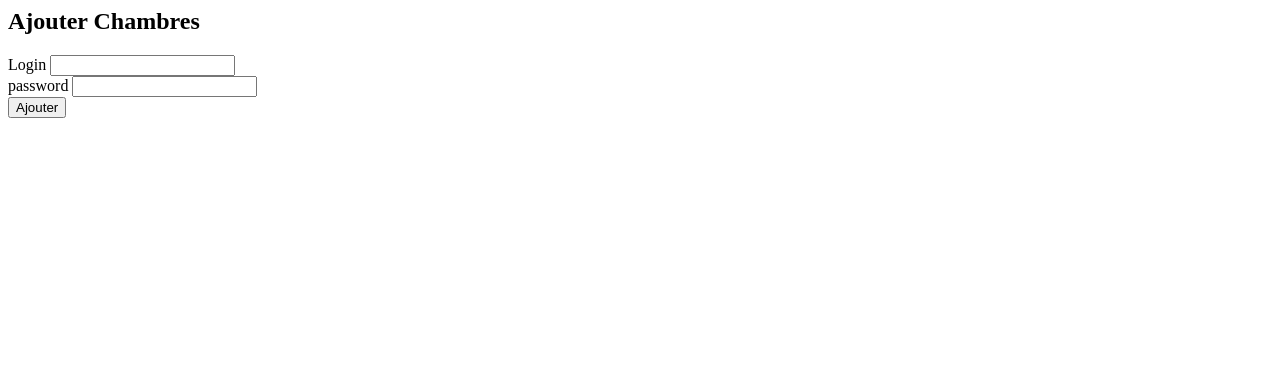
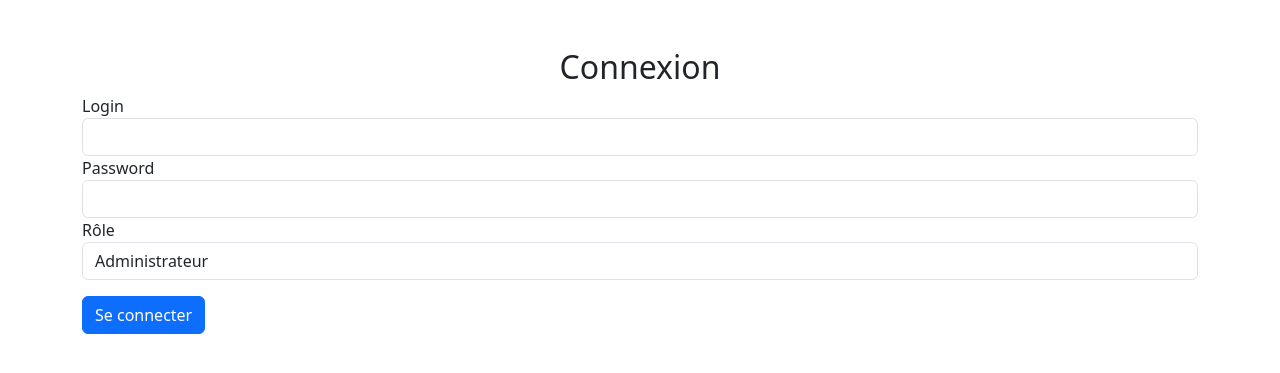
Before and after one commit to Imenosto/Hotels, a PHP site: page /vue/connexion.php in a window 1280 px wide. Shown: the top 373 px of the page. Run offline with PHP 8.4, Linux system fonts and the light colour scheme.

Commit message:
Ajout des roles lors de la connexion.

```diff
--- a/vue/connexion.php
+++ b/vue/connexion.php
@@ -1,18 +1,53 @@
+<?php
+session_start();
+?>
+<!DOCTYPE html>
+<html lang="fr">
+<head>
+    <meta charset="UTF-8">
+    <meta name="viewport" content="width=device-width, initial-scale=1.0">
+    <link rel="stylesheet" href="https://cdn.jsdelivr.net/npm/bootstrap@5.3.3/dist/css/bootstrap.min.css" integrity="sha384-QWTKZyjpPEjISv5WaRU9OFeRpok6YctnYmDr5pNlyT2bRjXh0JMhjY6hW+ALEwIH" crossorigin="anonymous">
+    <title>Connexion</title>
+</head>
+<body>
+    <div class="container mt-5">
+        <h2 class="text-center">Connexion</h2>
 
-    <h2 class="text-center">Ajouter Chambres</h2>
+        <span id="error-message" class="alert alert-danger" style="display: none;"></span>
 
-    <form method="post" action="../fonction.php">
+        <form method="post" action="../fonction.php">
+            <div class="form-group">
+                <label for="login">Login</label>
+                <input type="text" class="form-control" name="login" required>
+            </div>
 
-        <div class="form-group">
-            <label for="">Login</label>
-            <input type="text" class="form-control" name="login">
-        </div>
+            <div class="form-group">
+                <label for="mdp">Password</label>
+                <input type="password" class="form-control" name="mdp" required>
+            </div>
 
-        <div class="form-group">
-            <label for="">password</label>
-            <input type="password" class="form-control" name="mdp">
-        </div>
+            <div class="form-group">
+                <label for="role">Rôle</label>
+                <select class="form-control" name="role" required>
+                    <option value="administrateur">Administrateur</option>
+                    <option value="réceptionniste">Réceptionniste</option>
+                </select>
+            </div>
 
+            <button type="submit" class="btn btn-primary mt-3">Se connecter</button>
+        </form>
 
-        <button type="submit" class="btn btn-primary mt-3">Ajouter</button>
-    </form>
+    </div>
+
+    <script>
+    document.addEventListener('DOMContentLoaded', function() {
+        <?php if (isset($_SESSION['error'])): ?>
+            let errorMessage = "<?= htmlspecialchars($_SESSION['error']) ?>";
+            let errorDiv = document.getElementById('error-message');
+            errorDiv.innerHTML = errorMessage;
+            errorDiv.style.display = 'block';
+        <?php endif; ?>
+    });
+    </script>
+</body>
+</html>
```
Also changed, not shown: fonction.php (+15 -9 lines), supprimerReserv.php (+9 -0 lines), vue/detail.php (indentation only).
